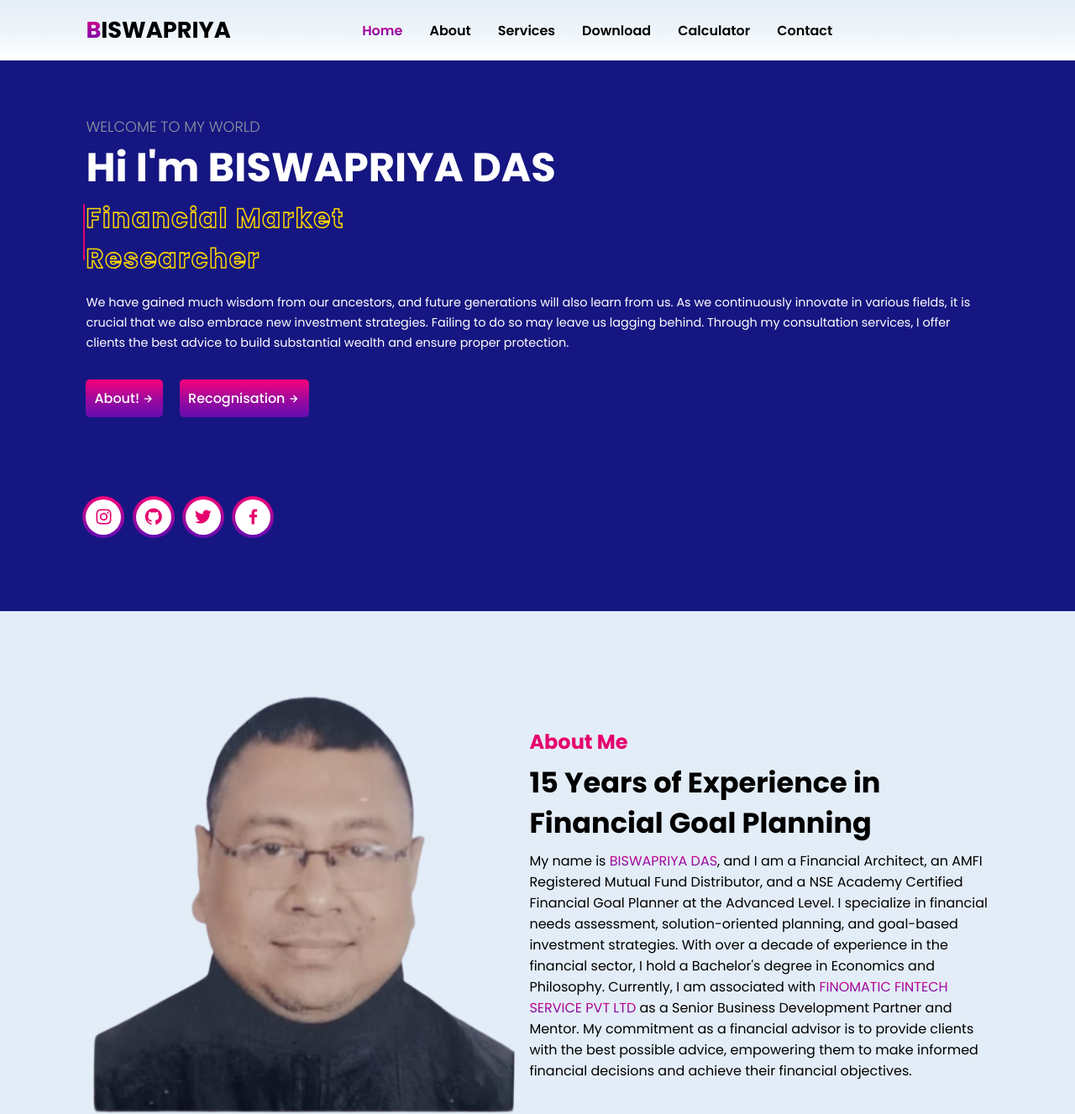
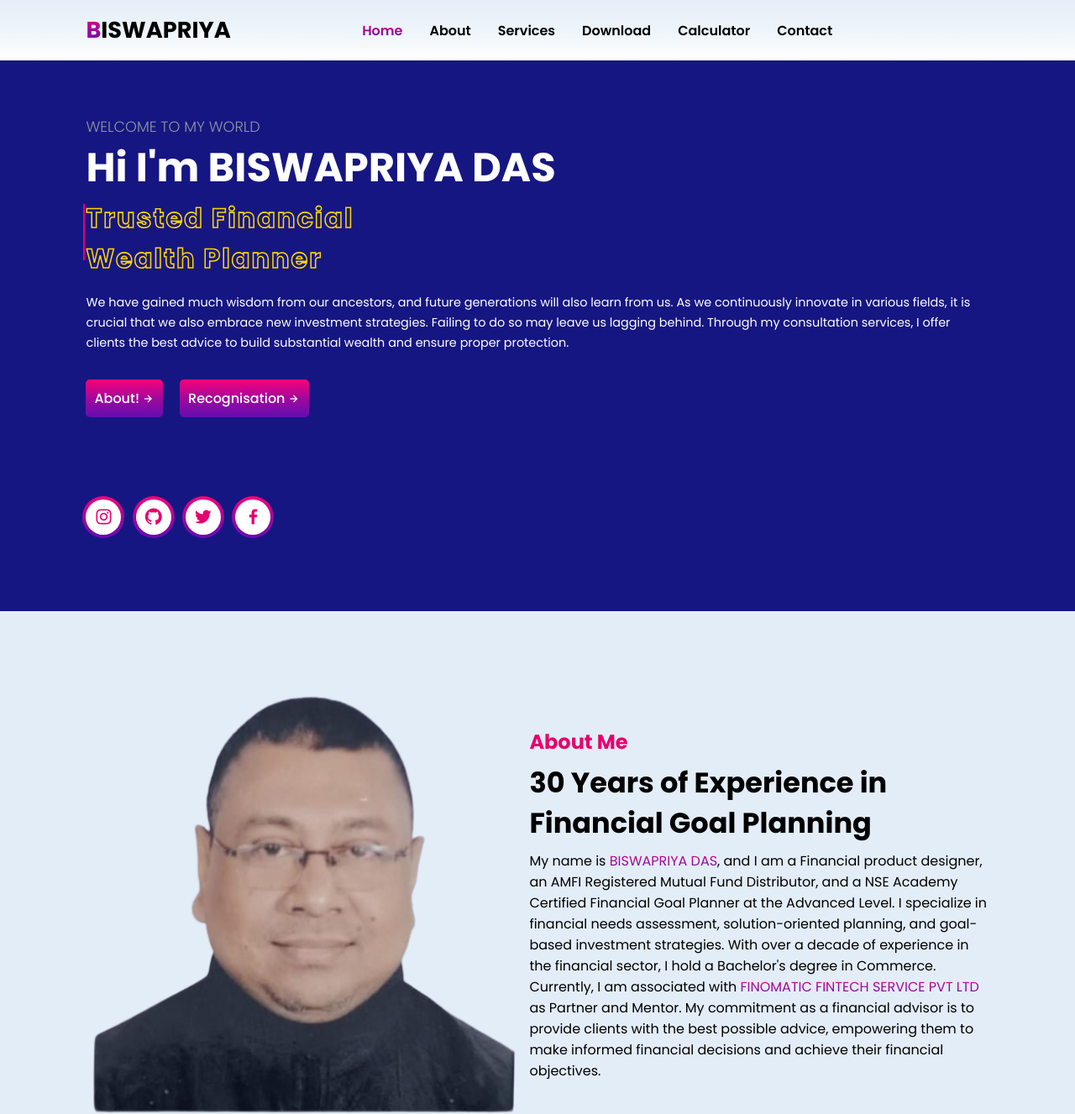
Before and after one commit to Swagnikghosh/biswarpiyo_portfolio, a plain HTML site: page index.html in a window 1280 px wide. Shown: the top 1327 px of the page at 84% size. Drawn offline with nearby package versions, Linux system fonts and the light colour scheme.

Commit message:
clielt changes

```diff
--- a/index.html
+++ b/index.html
@@ -110,7 +110,7 @@
             <h1>Hi I'm BISWAPRIYA DAS</h1>
 
             <div class="text-animate">
-                <h2>Financial Market Researcher</h2>
+                <h2>Trusted Financial Wealth Planner</h2>
             </div>
 
             <p>We have gained much wisdom from our ancestors, and future generations will also learn from us. As we continuously innovate in various fields, it is crucial that we also embrace new investment strategies. Failing to do so may leave us lagging behind. Through my consultation services, I offer clients the best advice to build substantial wealth and ensure proper protection.</p>
@@ -159,8 +159,8 @@
         </div>
         <div class="about-content">
             <h2 class="heading">About Me</h2>
-            <h3>15 Years of Experience in Financial Goal Planning</h3>
-            <p>My name is <span class="name">BISWAPRIYA DAS</span>, and I am a Financial Architect, an AMFI Registered Mutual Fund Distributor, and a NSE Academy Certified Financial Goal Planner at the Advanced Level. I specialize in financial needs assessment, solution-oriented planning, and goal-based investment strategies. With over a decade of experience in the financial sector, I hold a Bachelor's degree in Economics and Philosophy. Currently, I am associated with <a href="https://finomatic.in/"> <span class="name">FINOMATIC FINTECH SERVICE PVT LTD</span></a> as a Senior Business Development Partner and Mentor. My commitment as a financial advisor is to provide clients with the best possible advice, empowering them to make informed financial decisions and achieve their financial objectives.</p>
+            <h3>30 Years of Experience in Financial Goal Planning</h3>
+            <p>My name is <span class="name">BISWAPRIYA DAS</span>, and I am a Financial product designer, an AMFI Registered Mutual Fund Distributor, and a NSE Academy Certified Financial Goal Planner at the Advanced Level. I specialize in financial needs assessment, solution-oriented planning, and goal-based investment strategies. With over a decade of experience in the financial sector, I hold a Bachelor's degree in Commerce. Currently, I am associated with <a href="https://finomatic.in/"> <span class="name">FINOMATIC FINTECH SERVICE PVT LTD</span></a> as  Partner and Mentor. My commitment as a financial advisor is to provide clients with the best possible advice, empowering them to make informed financial decisions and achieve their financial objectives.</p>
         </div>
 
 
@@ -185,8 +185,6 @@
                     <li>portfolio health checkup</li>
                     <li>Unclaimed investment solution</li>
                     <li>New KYC & hold KYC solution</li>
-                    <li>All types of non financial transactions </li>
-
                     <li>Retirement planning</li>
                     <li>Solution oriented investment planning</li>
                     <li>Provide mobile application & web login</li>
@@ -280,6 +278,8 @@
                 <button href="#" class="btn">OTHERS</i></button>
                 <ul>
                     <br>
+                    <li>Portal Savings</li>
+                    <li>Customer awareness</li>
                     <li>Website Building & Maintenance</li>
                     <li>Digital Marketing</li>
                     <li>Tax consultancy</li>
--- a/script.js
+++ b/script.js
@@ -69,6 +69,8 @@ var swiper = new Swiper(".mySwiper", {
         },
     }
   });
+
+//slide
 
 
 
```
